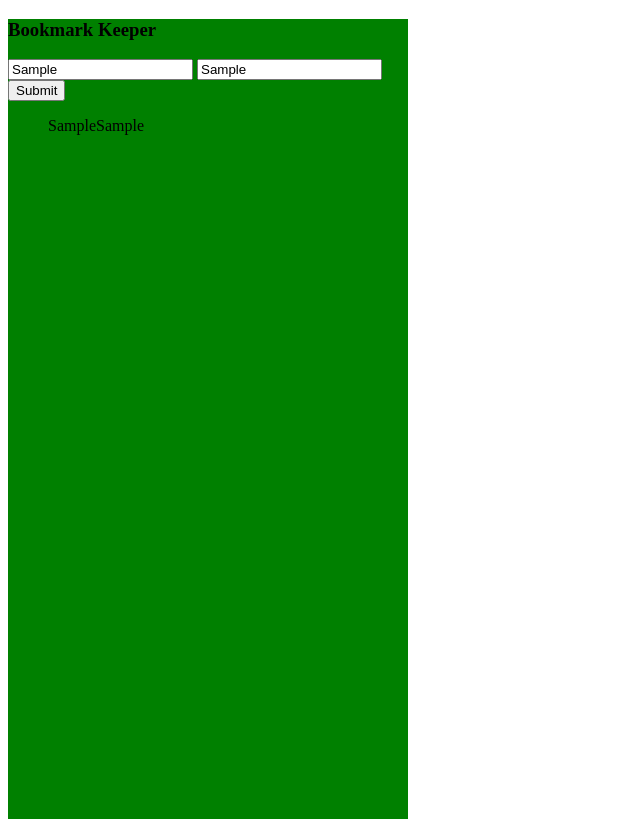
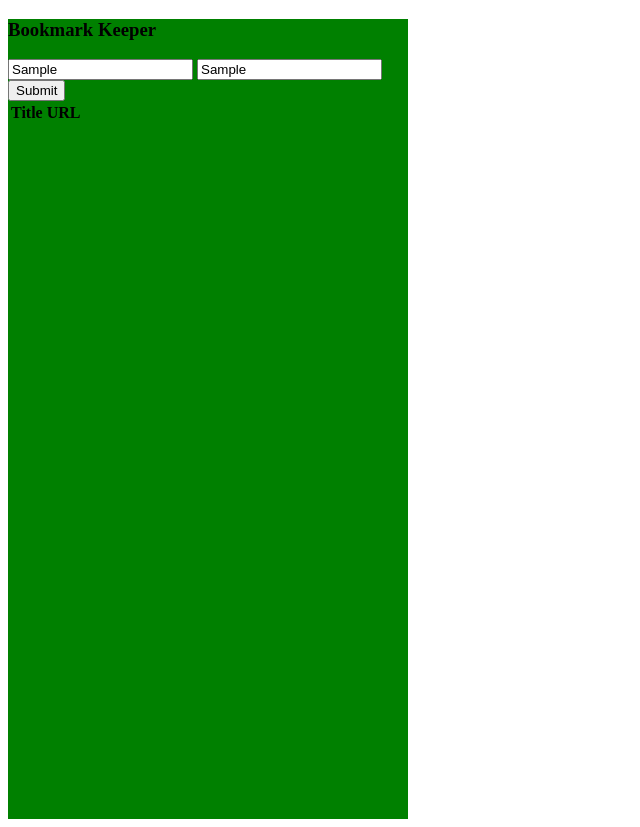
Before and after one commit to mziccardi/linkedList, a plain HTML site: page index.html in a window 1280 px wide. Both pictures are taken after typing "Sample", "Sample" into the empty fields and a click on the button "Submit". Shown: the whole page, without its empty margins (0-640 px from the left). Drawn offline with nearby package versions, Linux system fonts and the light colour scheme.

Commit message:
adding table to keep organized list

```diff
--- a/index.html
+++ b/index.html
@@ -14,15 +14,17 @@
         <input class="inputURL" type="text" name="url" placeholder="URL">
         <button class="submitButton" type="button">Submit</button>
       </section>
+      <section>
+        <table class="table">
+          <tr>
+            <th class="title">Title</th>
 
-      <section>
-        <ul class="title">
+            <th class="url">URL</th>
+          </tr>
 
-        </ul>
-        <ul class="url">
+        </table>
+      </section>
 
-        </ul>
-      </section>
 
     </section>
     <script src="https://ajax.googleapis.com/ajax/libs/jquery/1.12.4/jquery.min.js"></script>
--- a/jQuery.js
+++ b/jQuery.js
@@ -1,11 +1,16 @@
 var inputText = $('.inputText');
 var inputURL = $('.inputURL');
 var submitButton = $('.submitButton');
+var table = $('.table');
+var title = $('.title');
+var url = $('.url');
+
 
 submitButton.on('click', function(){
-  $('.title').append(inputText.val()+ '');  $('.title').append(inputURL.val());
-
-
-  $('.title').append('</br>');
+  $('.table').after('<tr>'+inputText+'</tr><tr>'+inputURL+'</tr>');
+  // $('.title').append(inputText.val()+ '');  $('.title').append(inputURL.val());
+  //
+  //
+  // $('.title').append('</br>');
 
 });
```
